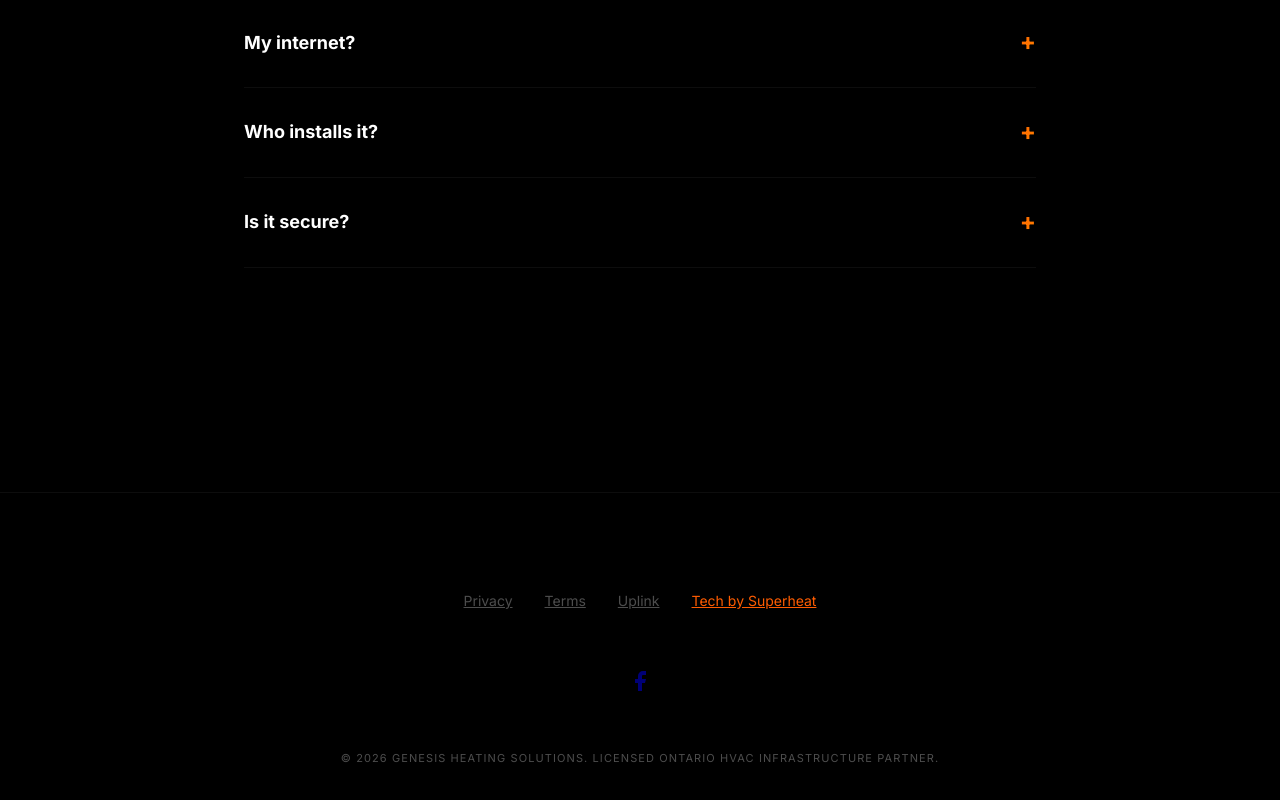
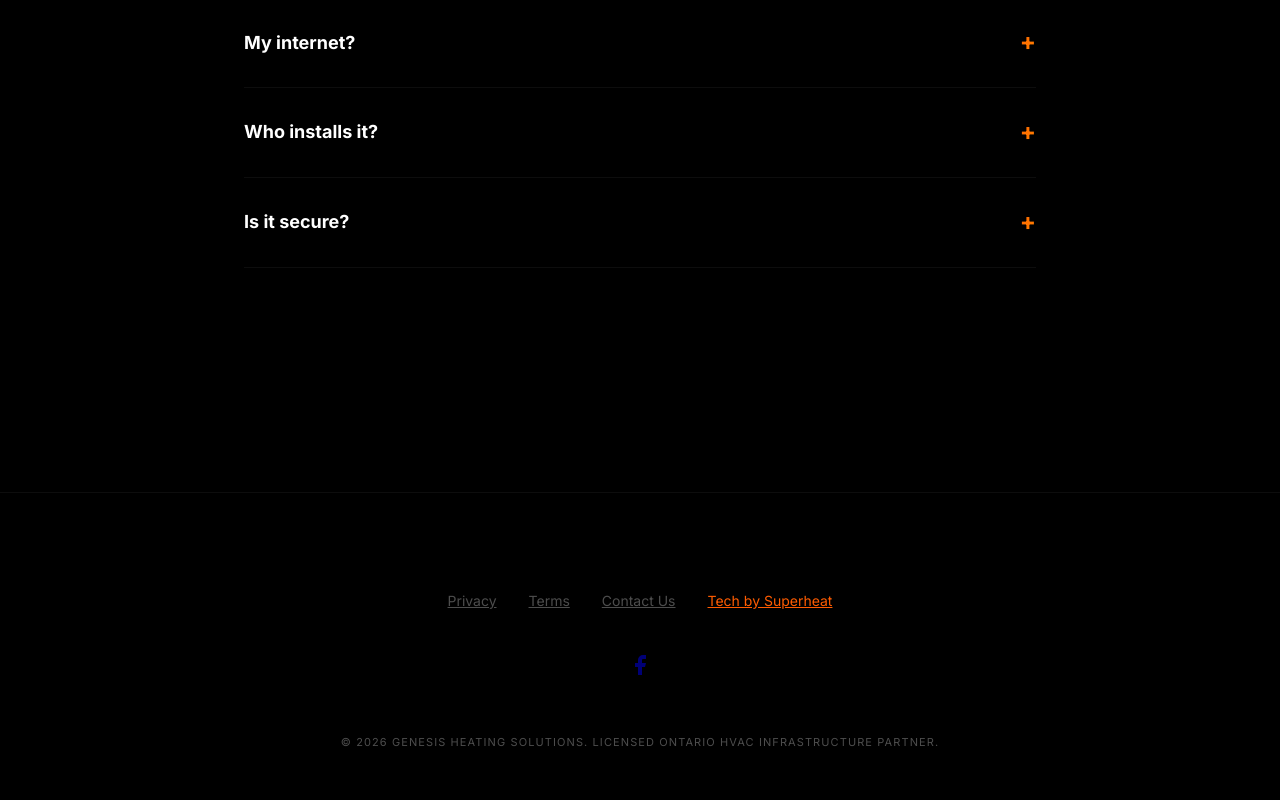
Before and after one commit to London-mining-company/genesis-heating, a Preact app: page / in a window 1280 px wide. Shown: the part 3562-4362 px from the top of the page. Built offline with nearby package versions, Linux system fonts and the light colour scheme.

Commit message:
Genesis Kernel v25.2 - Footer Simplification: Contact Us + Facebook Only

```diff
--- a/src/App.tsx
+++ b/src/App.tsx
@@ -408,10 +408,10 @@ const FAQ = () => {
 const Foot = () => (
     <footer className="footer section">
         <div className="container">
-            <nav className="footer-links" style={{ marginBottom: '3.5rem' }}>
+            <nav className="footer-links" style={{ marginBottom: '2.5rem' }}>
                 <a href="/privacy.html">Privacy</a>
                 <a href="/terms.html">Terms</a>
-                <a href="mailto:genesisheatingsolutions@gmail.com">Uplink</a>
+                <a href="mailto:genesisheatingsolutions@gmail.com">Contact Us</a>
                 <a href="https://superheat.xyz" target="_blank" rel="noopener" style={{ color: 'var(--c-accent)' }}>Tech by Superheat</a>
             </nav>
             <div className="footer-social">
```
